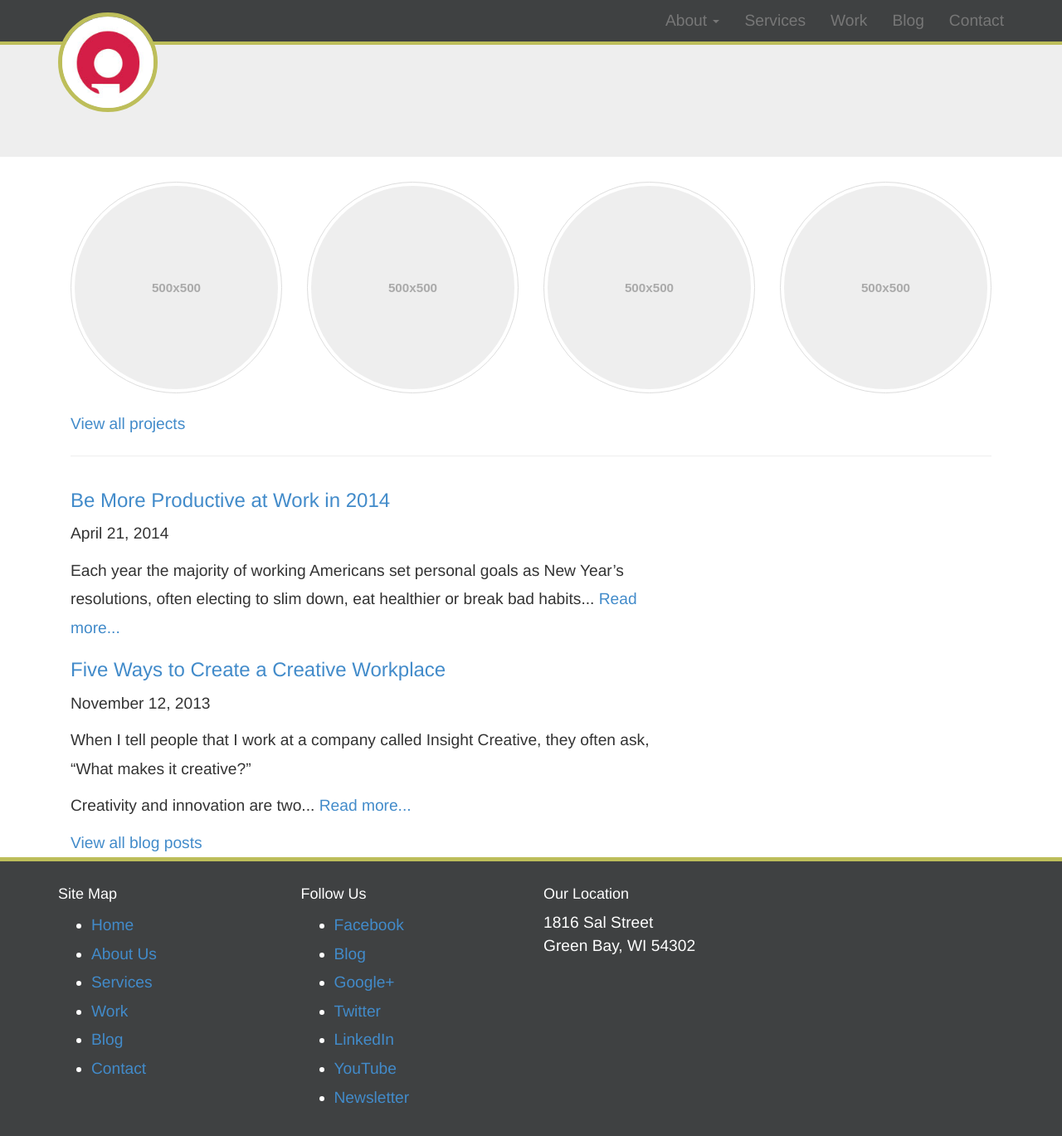
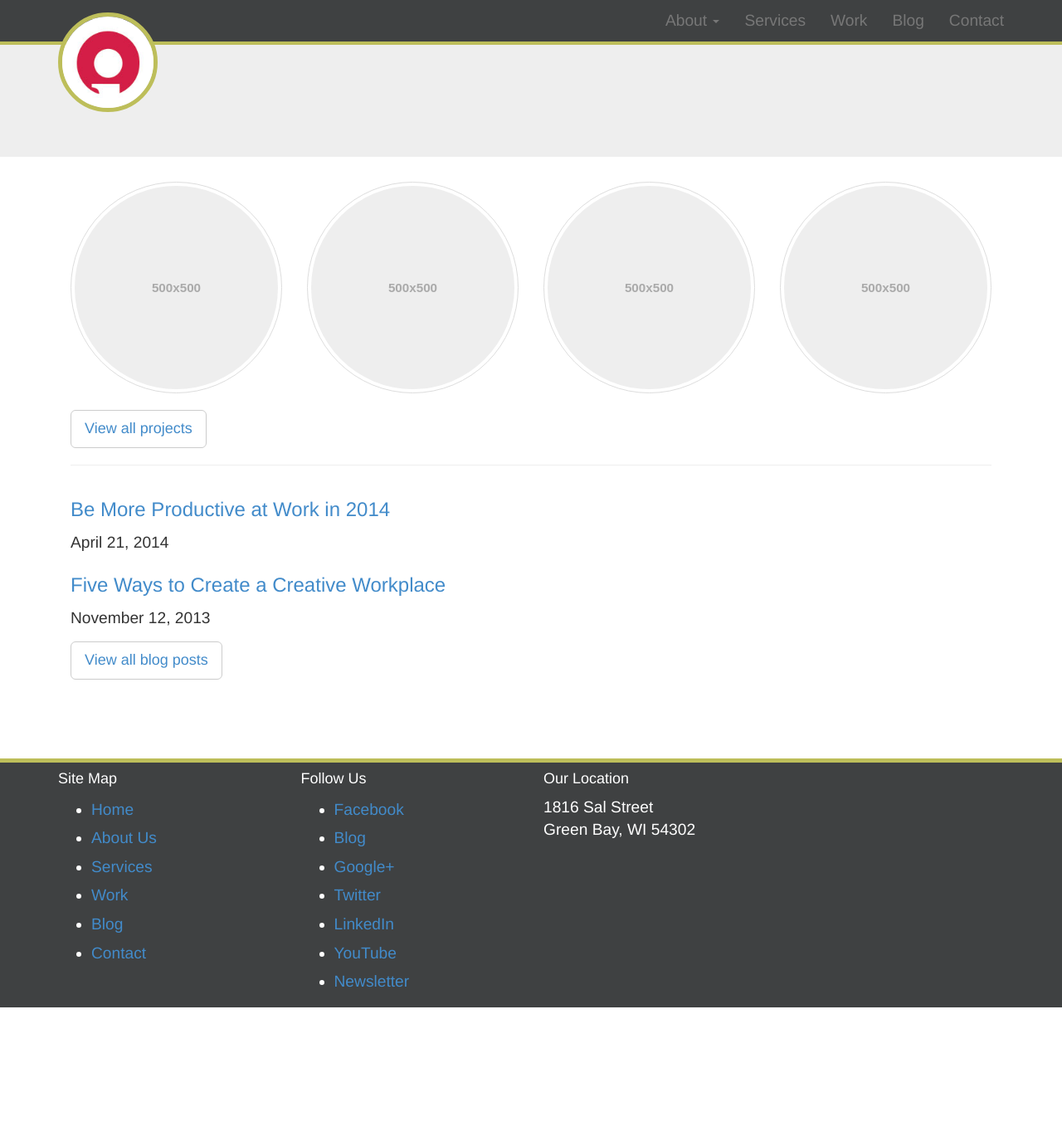
Before and after one commit to insight-creative/insight-creative.github.io, a Jekyll site: the page built from index.html, in a window 1280 px wide and 1400 px high, scrolled down 186 px. Shown: the top 1369 px of the window at 83% size. Built offline with Jekyll 4.4.1, drawn with Linux system fonts in a browser that asks for light colours; nearby versions of some CDN libraries; Markdown is read by kramdown in place of the engine named in the settings.

Commit message:
Add sticky footer, adjust post layout, minor style updates.

```diff
--- a/_includes/footer.html
+++ b/_includes/footer.html
@@ -1,3 +1,5 @@
+		</div> <!-- /#main -->
+	</div> <!-- /#wrap -->
 	<footer>
 		<div class="container">
 			<div class="row">
--- a/_includes/header.html
+++ b/_includes/header.html
@@ -21,6 +21,7 @@
 		<![endif]-->
 	</head>
 	<body>
+		<div id="wrap">
 			<header>
 				<nav class="navbar navbar-default navbar-fixed-top" role="navigation">
     			<div class="container navbar-container">
@@ -37,19 +38,20 @@
 						<!-- navbar toggle links -->
 						<div class="collapse navbar-collapse" id="navbar-collapse-1">
     					<ul class="nav navbar-nav navbar-right">
-								<li class="dropdown">
-									<a href="/about" class="dropdown-toggle" data-toggle="dropdown" {% if page.url contains "/about/" %}class="active"{% endif %}>About <b class="caret"></b></a>
+								<li class="dropdown" {% if page.url contains "/about" %}class="active"{% endif %}>
+									<a href="/about" class="dropdown-toggle" data-toggle="dropdown">About <b class="caret"></b></a>
 								  <ul class="dropdown-menu">
 								  	<li><a href="/about">About Insight Creative</a></li>
 										<li><a href="/staff-bios">Staff Bios</a></li>
 								  </ul>
 								</li>
-    						<li><a href="/services" {% if page.url contains "/services/" %}class="active"{% endif %}>Services</a></li>
-    						<li><a href="/work" {% if page.url contains "/work/" %}class="active"{% endif %}>Work</a></li>
-    						<li><a href="/blog" {% if page.url contains "/blog/" %}class="active"{% endif %}>Blog</a></li>
-    						<li><a href="/contact" {% if page.url contains "/contact/" %}class="active"{% endif %}>Contact</a></li>
+    						<li {% if page.url contains "/services" %}class="active"{% endif %}><a href="/services">Services</a></li>
+    						<li {% if page.url contains "/work" %}class="active"{% endif %}><a href="/work">Work</a></li>
+    						<li {% if page.url contains "/blog" %}class="active"{% endif %}><a href="/blog">Blog</a></li>
+    						<li {% if page.url contains "/contact" %}class="active"{% endif %}><a href="/contact">Contact</a></li>
     					</ul>
 						</div>
     			</div>
     		</nav>
 			</header>
+		<div id="main">
--- a/_layouts/post.html
+++ b/_layouts/post.html
@@ -4,5 +4,6 @@
 
 <h2>{{ page.title }}</h2>
 <p>{{ page.date | date_to_string }}</p>
+<p>By {{ page.author }}</p>
 
 {{ content }}
--- a/blog/_posts/2013-11-12-five-ways-to-create-a-creative-workplace.markdown
+++ b/blog/_posts/2013-11-12-five-ways-to-create-a-creative-workplace.markdown
@@ -1,6 +1,7 @@
 ---
 layout: post
 title:  Five Ways to Create a Creative Workplace
+author: Kevin McGillivray
 date:   2013-11-12
 ---
 
--- a/css/main.css
+++ b/css/main.css
@@ -10,6 +10,7 @@
 	font-size: 1.2em;
 	line-height: 1.8em;
 }
+
 
 /*
  * Navbar
@@ -46,8 +47,29 @@
 footer {
 	color: white;
 	background-color: #3f4142;
-	padding: 20px 0px 50px 0px;
 	border-top: 5px solid #BDBE5A;
+}
+
+/* Sticky Footer */
+html, body {height: 100%;}
+
+#wrap {min-height: 100%;}
+
+#main {overflow:auto;
+	padding-bottom: 300px;}  /* must be same height as the footer */
+
+footer {position: relative;
+	margin-top: -300px; /* negative value of footer height */
+	height: 300px;
+	clear:both;}
+
+/*Opera Fix*/
+body:before {
+	content:"";
+	height:100%;
+	float:left;
+	width:0;
+	margin-top:-32767px;/
 }
 
 /*
--- a/index.html
+++ b/index.html
@@ -16,7 +16,7 @@
 </div>
 {% endfor %}
 <div class="col-md-12">
-	<a href="/work">View all projects</a>
+	<button type="button" class="btn btn-lg btn-default"><a href="/work">View all projects</a></button>
 	<hr>
 </div>
 
@@ -26,11 +26,11 @@
 	<p class="author">
 		<span class="date">{{ post.date | date: "%B %-d, %Y" }}</span>
 	</p>
-	<div>
+	<!-- <div>
 		{{ post.content | truncatewords: 25 }}
 		<a href="{{ post.url }}">Read more...</a>
-	</div>
+	</div> -->
 {% endfor %}
-<a href="/blog">View all blog posts</a>
+	<button type="button" class="btn btn-lg btn-default"><a href="/blog">View all blog posts</a></button>
 </div>
 </div>
```
